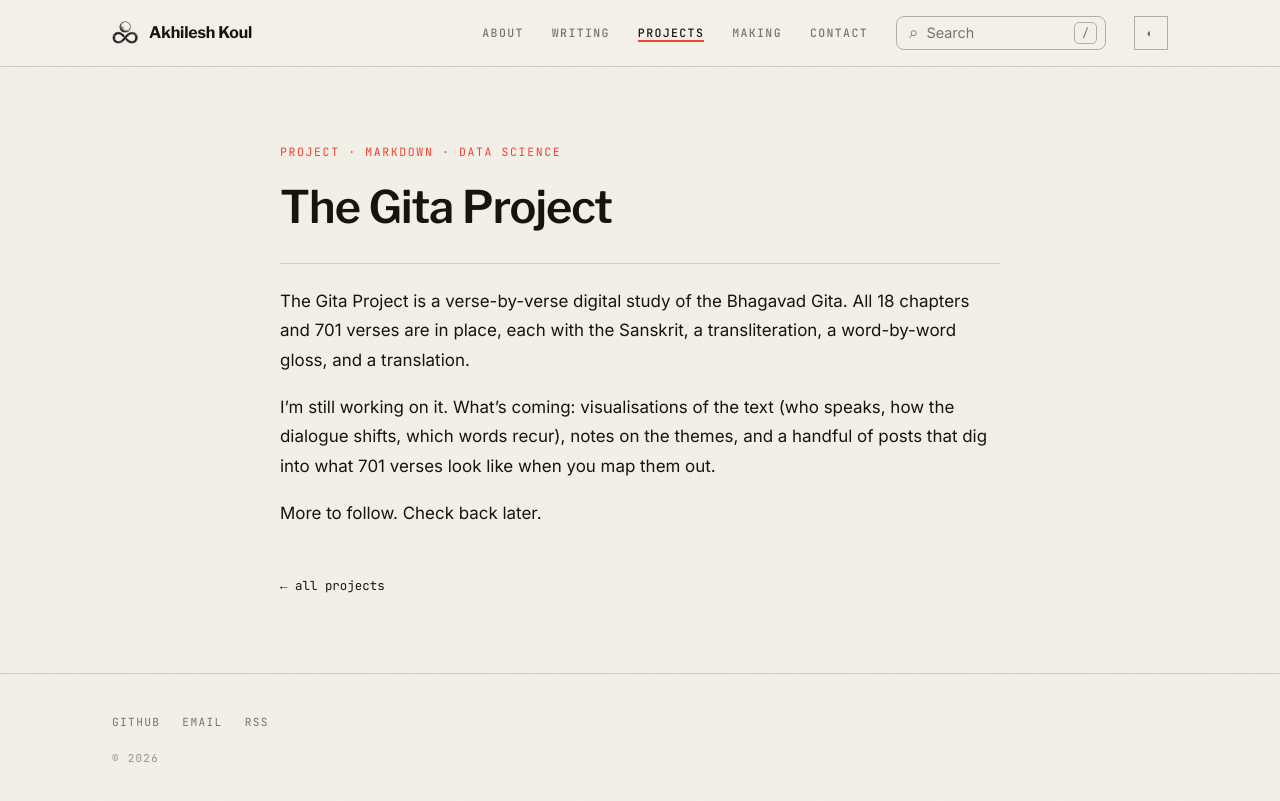
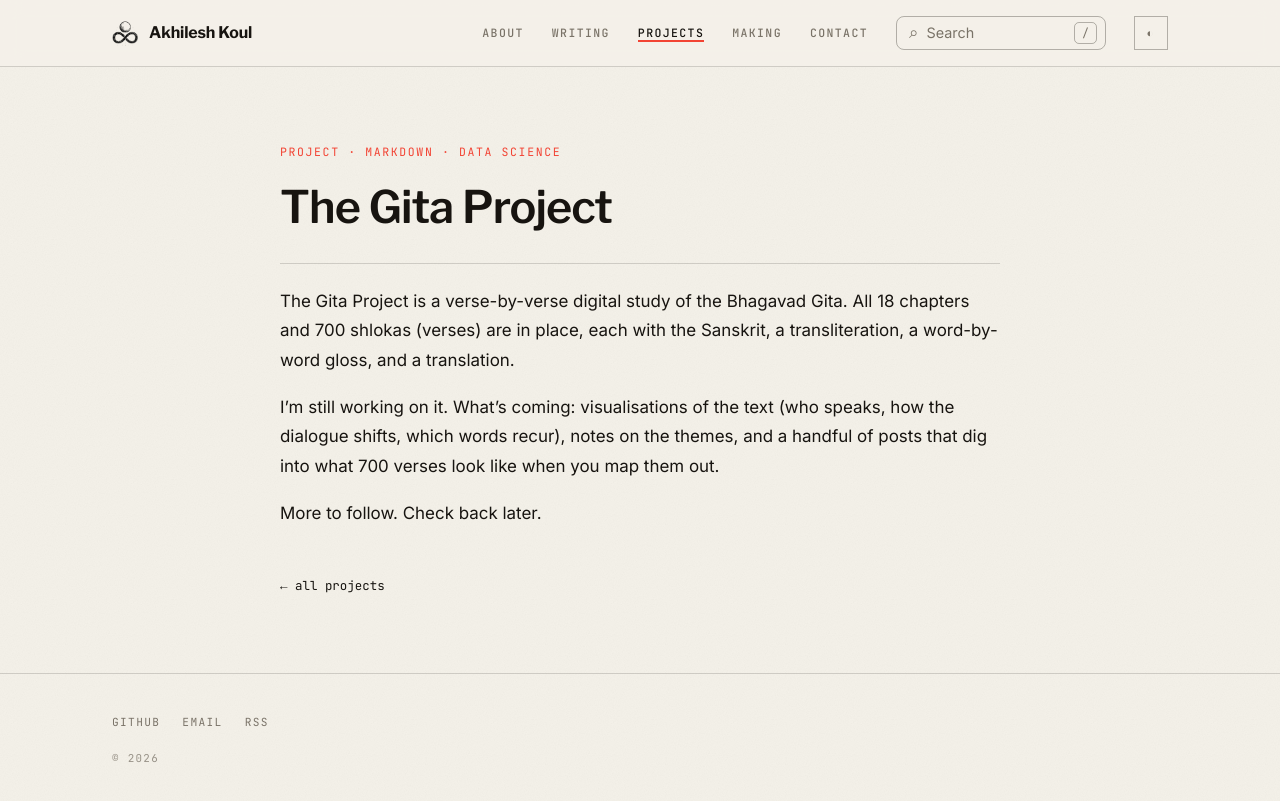
Before and after one commit to koulakhilesh/koulakhilesh.github.io, a Jekyll site: the page built from _projects/the-gita-project.md, in a window 1280 px wide. Shown: the top 801 px of the page. Built offline with Jekyll 4.4.1, drawn with Linux system fonts in a browser that asks for light colours.

Commit message:
content(home): simplify now card and set Gita to 700 shlokas
Now card uses plain text instead of an inline link and adds an Agentic LifeOS entry. Corrects the Gita Project to the canonical 700 shlokas across 18 chapters.

```diff
--- a/_config.yml
+++ b/_config.yml
@@ -50,7 +50,8 @@
 
 # "// Now" card on the homepage. Leave empty to show a placeholder.
 now:
-  - Building <a href="/projects/the-gita-project/">The Gita Project</a>, a verse-by-verse study of the Bhagavad Gita
+  - Building The Gita Project, a verse-by-verse study of the Bhagavad Gita
+  - Working on an Agentic LifeOS
 #  - Working on a side project
 #  - Learning something new
 #  - Reading a good book
--- a/_projects/the-gita-project.md
+++ b/_projects/the-gita-project.md
@@ -5,8 +5,8 @@
 featured: false
 ---
 
-The Gita Project is a verse-by-verse digital study of the Bhagavad Gita. All 18 chapters and 701 verses are in place, each with the Sanskrit, a transliteration, a word-by-word gloss, and a translation.
+The Gita Project is a verse-by-verse digital study of the Bhagavad Gita. All 18 chapters and 700 shlokas (verses) are in place, each with the Sanskrit, a transliteration, a word-by-word gloss, and a translation.
 
-I'm still working on it. What's coming: visualisations of the text (who speaks, how the dialogue shifts, which words recur), notes on the themes, and a handful of posts that dig into what 701 verses look like when you map them out.
+I'm still working on it. What's coming: visualisations of the text (who speaks, how the dialogue shifts, which words recur), notes on the themes, and a handful of posts that dig into what 700 verses look like when you map them out.
 
 More to follow. Check back later.
```
